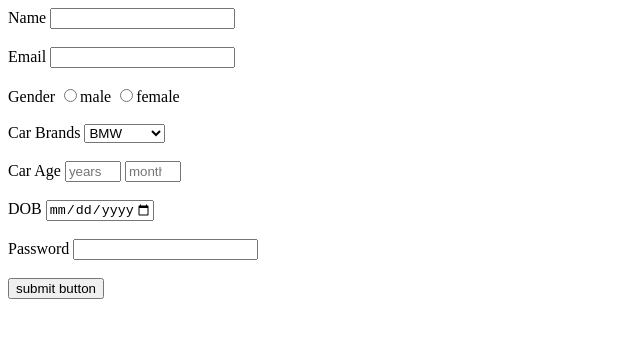
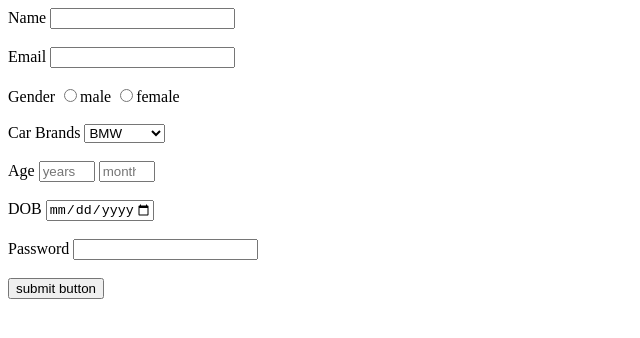
Before and after one commit to acciojob/signup-form-car-krishna7462, a website: page main.html in a window 1280 px wide. Shown: the full height of the page, 0-640 px from the left. Drawn offline with Linux system fonts and the light colour scheme.

Commit message:
created a submission

```diff
--- a/main.html
+++ b/main.html
@@ -30,13 +30,13 @@
 </select><br><br>
 
 		<!--carage-->
-		<label for="carage">Car Age</label>
-		<input id="carage"type="number"min="0"max="20"placeholder="years" required>
-		<input id="carage"type="number"min="0"max="11"placeholder="months"required>
+		<label for="age">Age</label>
+		<input id="age"type="number"min="0"max="20"placeholder="years" required>
+		<input id="age"type="number"min="0"max="11"placeholder="months"required>
 		<br><br>
 		<!--date of birth-->
 		<label for="dob">DOB</label>
-		<input id="dop" type="date" max="2023-01-10"required><br><br>
+		<input id="dob" type="date" max="2023-01-10"required><br><br>
 		<!--password-->
 		<label for="password">Password</label>
 		<input id="password" type="password"required><br><br>
```
